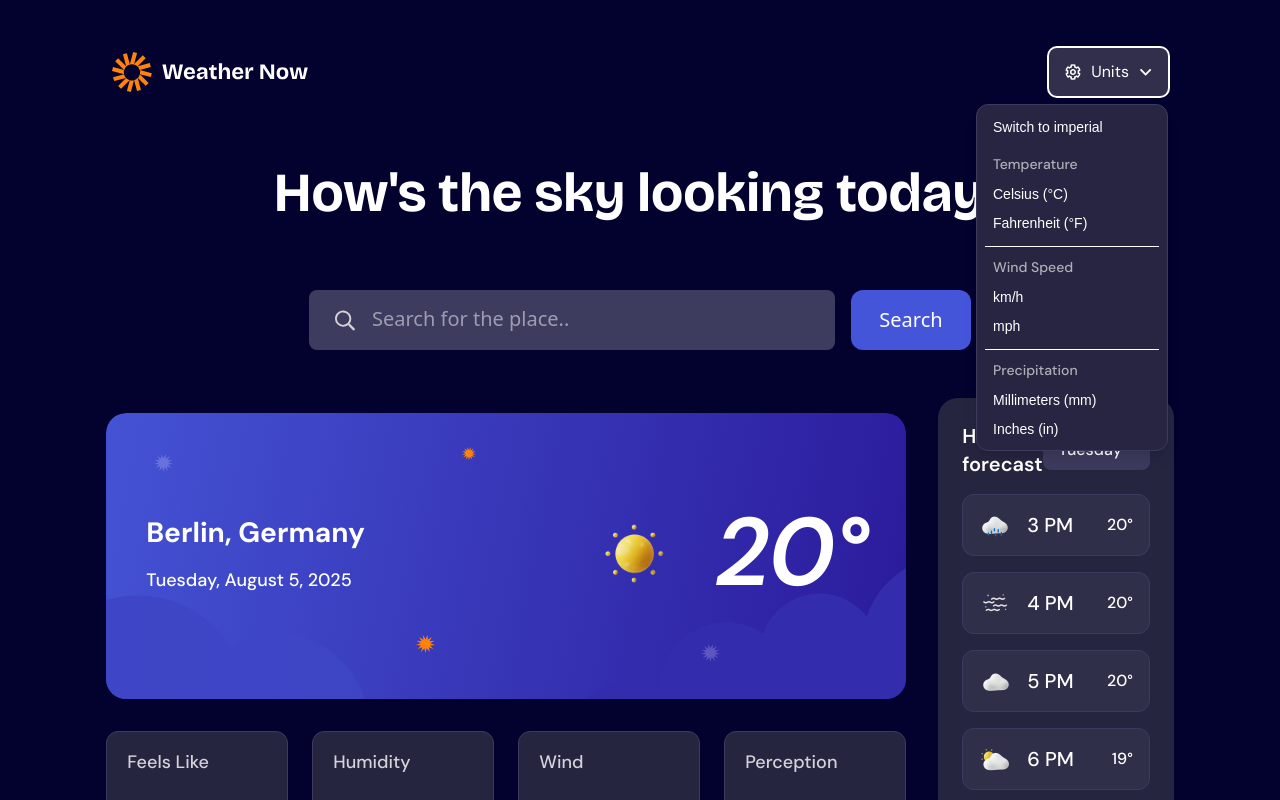
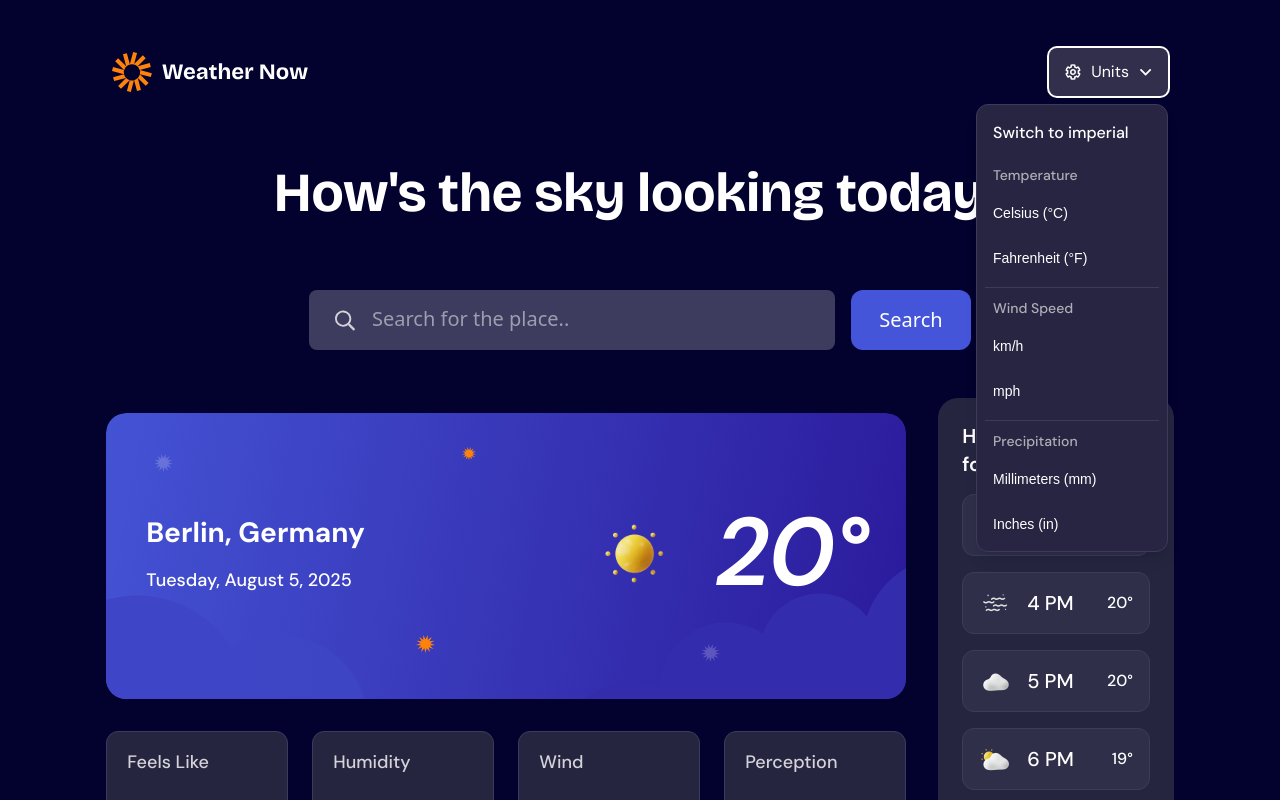
Before and after one commit to Legaz-le/weather-app-main, a React (Vite) app: page / in a window 1280 px wide. Both pictures are taken after a click on the button "Units". Shown: the top 800 px of the page. Built offline with nearby package versions, Linux system fonts and the light colour scheme.

Commit message:
fixed styling design

```diff
--- a/src/components/BodyElements/Boxes/DropDown.tsx
+++ b/src/components/BodyElements/Boxes/DropDown.tsx
@@ -7,22 +7,34 @@ type DropDownProps = {
   onSelect: (option: string) => void;
 };
 
-export const DropDown = ({ title, options, selectedOption, onSelect }: DropDownProps) => {
+export const DropDown = ({
+  title,
+  options,
+  selectedOption,
+  onSelect,
+}: DropDownProps) => {
   return (
-    <div className="flex flex-col ">
-      <h4 className="text-sm font-DM-Sans font-[500] text-Neutral-300 px-2 py-1.5">
+    <div className="flex flex-col gap-2">
+      <h4 className="text-sm font-DM-Sans font-[500] text-Neutral-300 p-titleOption">
         {title}
       </h4>
+      <div className="flex flex-col gap-1">
         {options.map((option) => {
           const isSelected = selectedOption === option;
           return (
             <button
               key={option}
               onClick={() => onSelect(option)}
-            className={`flex flex-row items-center justify-between px-2 py-1 w-full text-left rounded-md transition-colors
-              ${isSelected ? "bg-Neutral-700" : "hover:bg-Neutral-600 cursor-pointer"}`}
+              className={`flex flex-row items-center justify-between px-2 py-2.5 w-full text-left rounded-md transition-colors
+              ${
+                isSelected
+                  ? "bg-Neutral-700"
+                  : "hover:bg-Neutral-600 cursor-pointer"
+              }`}
             >
-            <span className="font-Awsom font-[400] text-[14px]">{option}</span>
+              <span className="font-Awsom font-[400] text-[14px]">
+                {option}
+              </span>
               <img
                 src={checkMark}
                 alt="checkMark-icon"
@@ -32,5 +44,6 @@ export const DropDown = ({ title, options, selectedOption, onSelect }: DropDownP
           );
         })}
       </div>
+    </div>
   );
 };
--- a/src/components/TopSide.tsx
+++ b/src/components/TopSide.tsx
@@ -32,7 +32,7 @@ export const TopSide = () => {
             bg-Neutral-800 rounded-xl shadow-lg px-2 py-1.5 w-48 z-10 gap-1
             border-inline"
             >
-              <p className="font-Awsom font-[400] text-[14px] px-2 py-1.5 ">
+              <p className="font-DM-Sans font-[500] text-[16px] px-2 py-2.5 ">
                 Switch to imperial
               </p>
               {OptionData.map((data, index) => (
@@ -44,7 +44,7 @@ export const TopSide = () => {
                     onSelect={(option) => handleSelect(data.title, option)}
                   />
                   {index < OptionData.length - 1 && index < 2 && (
-                    <hr className="border-Neutral-500 w-full" />
+                    <hr className="border-Neutral-500 w-full border-0.5 border-[#3C3B5E]" />
                   )}
                 </div>
               ))}
--- a/src/index.css
+++ b/src/index.css
@@ -47,3 +47,7 @@ html {
 .p-forDailyForecast {
   @apply xl:p-[10px_16px_10px_12px] p-[3px_16px_4px_6px];
 }
+
+.p-titleOption {
+  padding: 6px 8px 0px;
+}
```
Lines whose indentation alone changed are shown as unchanged.
